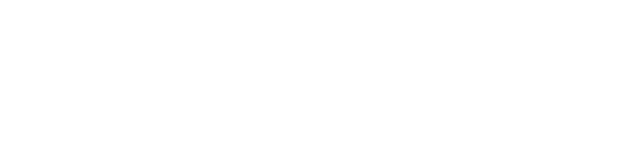
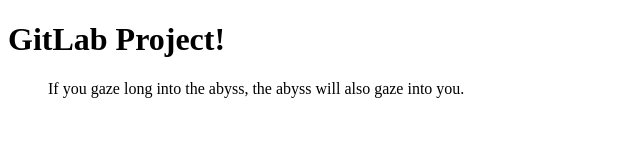
Before and after one commit to kevinramirez-dev/GitLab, a plain HTML site: page index.html in a window 1280 px wide. Shown: the whole page, without its empty margins (0-640 px from the left). Drawn offline with Linux system fonts and the light colour scheme.

Commit message:
Renard: Updated index.html file, and added the beginning of stle.css

```diff
--- a/index.html
+++ b/index.html
@@ -4,5 +4,7 @@
 	<title>Group 4 Module 10.2 Assignment</title>
 </head>
 <body>
+	<h1>GitLab Project!</h1>
+	<blockquote>If you gaze long into the abyss, the abyss will also gaze into you.</blockquote>
 </body>
 </html>
```
Also changed, not shown: style.css (added).
